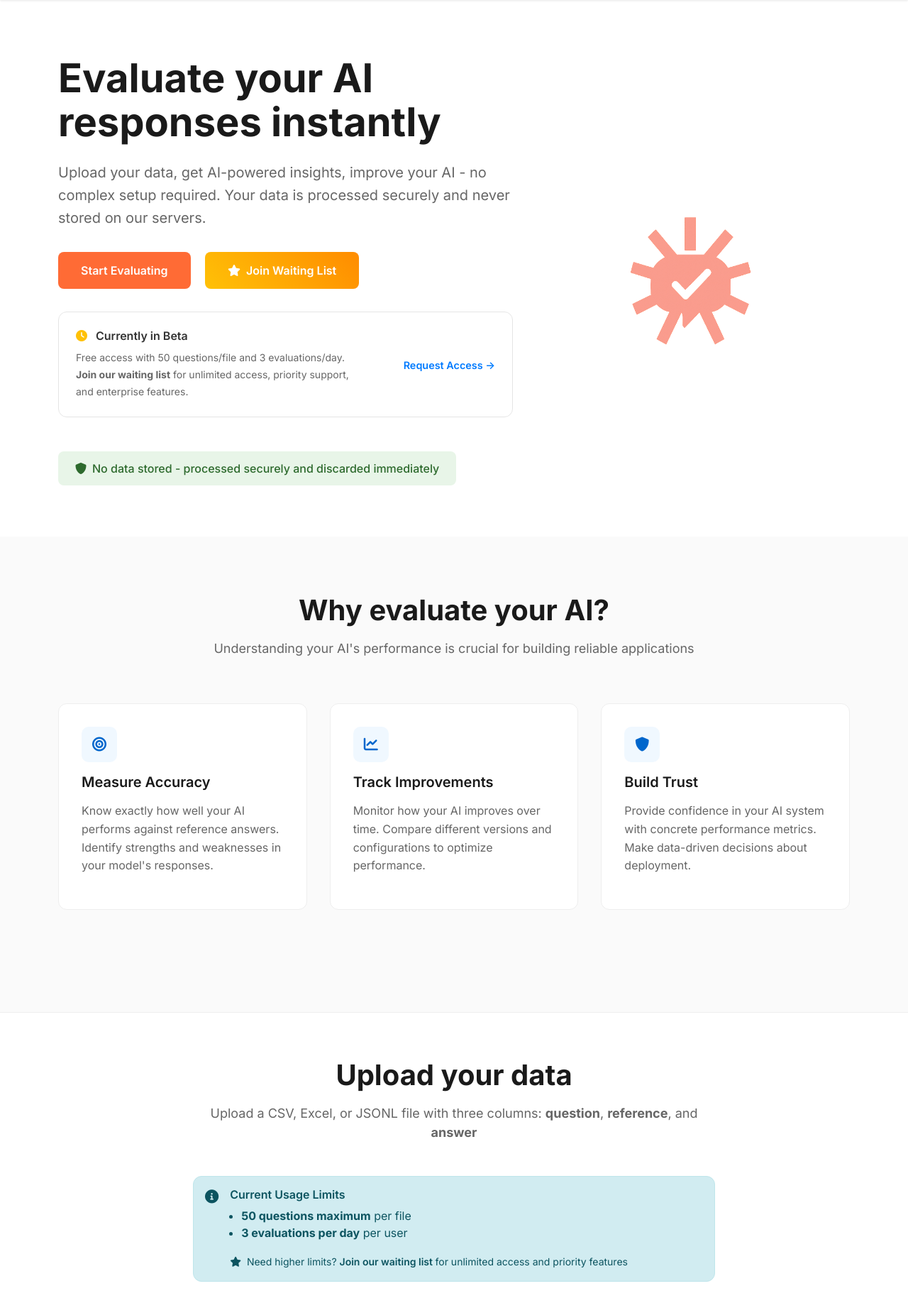
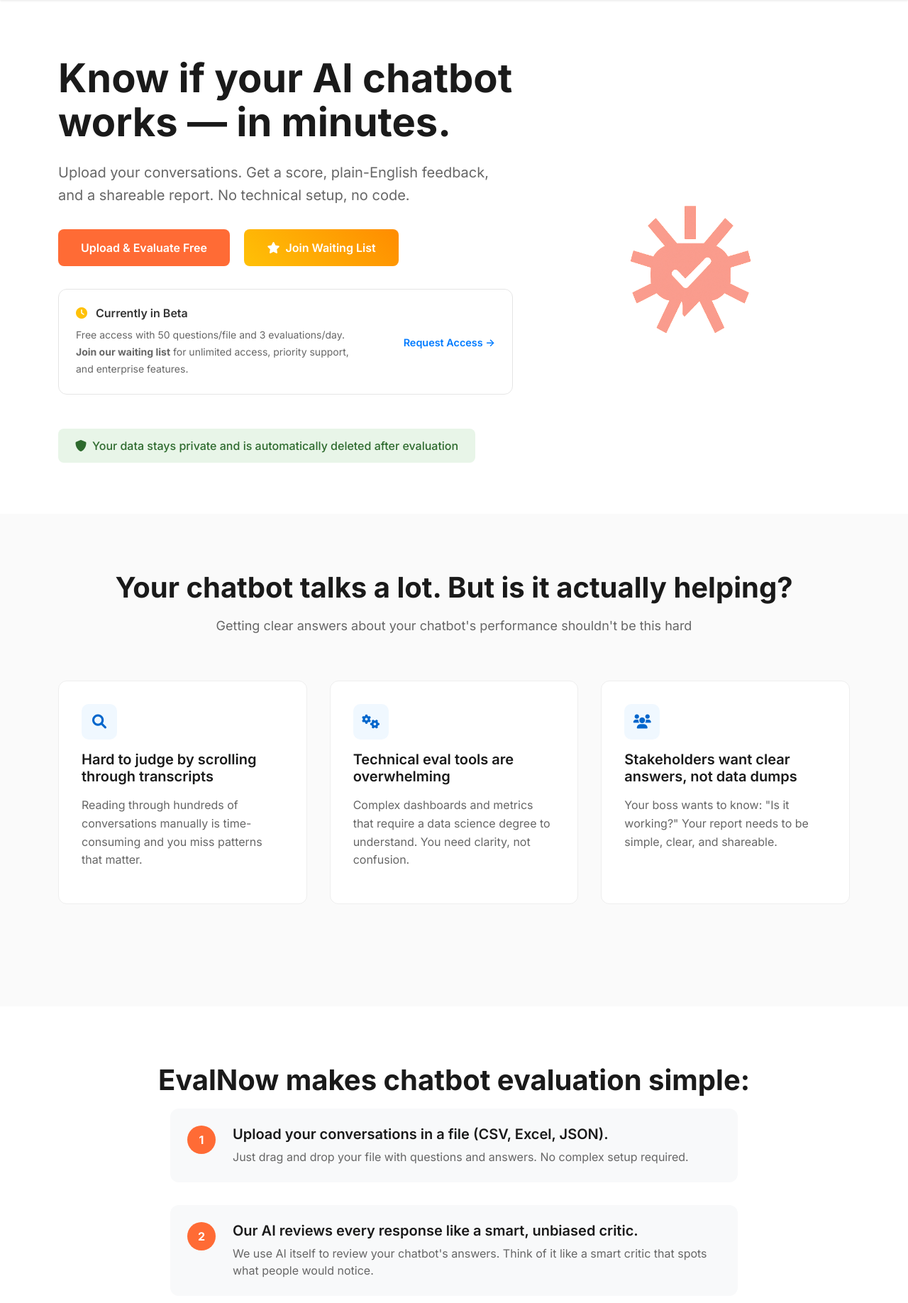
Before and after one commit to ravediamond/simple-eval, a FastAPI app: page / in a window 1280 px wide. Shown: the part 78-1914 px from the top of the page at 71% size. Run offline with FastAPI, Linux system fonts and the light colour scheme.

Commit message:
feat: improve landing page

```diff
--- a/templates/landing.html
+++ b/templates/landing.html
@@ -3,7 +3,7 @@
 <head>
     <meta charset="UTF-8">
     <meta name="viewport" content="width=device-width, initial-scale=1.0">
-    <title>EvalNow - AI Response Evaluation Made Easy</title>
+    <title>EvalNow - Know if your AI chatbot works — in minutes</title>
     <link rel="icon" type="image/x-icon" href="/static/public/favicon.ico">
     <link href="https://cdn.jsdelivr.net/npm/bootstrap@5.1.3/dist/css/bootstrap.min.css" rel="stylesheet">
     <link href="https://cdnjs.cloudflare.com/ajax/libs/font-awesome/6.0.0/css/all.min.css" rel="stylesheet">
@@ -230,15 +230,14 @@
             <div class="row align-items-center">
                 <div class="col-lg-7">
                     <h1 class="hero-title">
-                        Evaluate your AI responses instantly
+                        Know if your AI chatbot works — in minutes.
                     </h1>
                     <p class="hero-subtitle">
-                        Upload your data, get AI-powered insights, improve your AI - no complex setup required.
-                        Your data is processed securely and never stored on our servers.
+                        Upload your conversations. Get a score, plain-English feedback, and a shareable report. No technical setup, no code.
                     </p>
                     <div style="margin-bottom: 2rem;">
                         <a href="#upload" class="cta-button">
-                            Start Evaluating
+                            Upload & Evaluate Free
                         </a>
                         <a href="/waitlist" class="cta-button" style="background: linear-gradient(45deg, #ffc107, #ff8c00); margin-left: 1rem;">
                             <i class="fas fa-star me-2"></i>Join Waiting List
@@ -268,7 +267,7 @@
 
                     <div class="privacy-badge">
                         <i class="fas fa-shield-alt"></i>
-                        No data stored - processed securely and discarded immediately
+                        Your data stays private and is automatically deleted after evaluation
                     </div>
                 </div>
                 <div class="col-lg-5">
@@ -280,46 +279,128 @@
         </div>
     </section>
 
-    <!-- Why Evaluation Section -->
-    <section id="why" style="background: #fafafa; padding: 5rem 0;">
+    <!-- Problem Section -->
+    <section id="problem" style="background: #fafafa; padding: 5rem 0;">
         <div class="container">
-            <h2 class="section-title">Why evaluate your AI?</h2>
+            <h2 class="section-title">Your chatbot talks a lot. But is it actually helping?</h2>
             <p class="section-subtitle">
-                Understanding your AI's performance is crucial for building reliable applications
+                Getting clear answers about your chatbot's performance shouldn't be this hard
             </p>
 
             <div class="feature-grid">
                 <div class="feature-card">
                     <div class="feature-icon">
-                        <i class="fas fa-bullseye"></i>
+                        <i class="fas fa-search"></i>
                     </div>
-                    <h5 style="font-weight: 600; margin-bottom: 1rem; color: #1a1a1a;">Measure Accuracy</h5>
+                    <h5 style="font-weight: 600; margin-bottom: 1rem; color: #1a1a1a;">Hard to judge by scrolling through transcripts</h5>
                     <p style="color: #666; line-height: 1.6;">
-                        Know exactly how well your AI performs against reference answers.
-                        Identify strengths and weaknesses in your model's responses.
+                        Reading through hundreds of conversations manually is time-consuming and you miss patterns that matter.
                     </p>
                 </div>
 
                 <div class="feature-card">
                     <div class="feature-icon">
-                        <i class="fas fa-chart-line"></i>
+                        <i class="fas fa-cogs"></i>
                     </div>
-                    <h5 style="font-weight: 600; margin-bottom: 1rem; color: #1a1a1a;">Track Improvements</h5>
+                    <h5 style="font-weight: 600; margin-bottom: 1rem; color: #1a1a1a;">Technical eval tools are overwhelming</h5>
                     <p style="color: #666; line-height: 1.6;">
-                        Monitor how your AI improves over time. Compare different versions
-                        and configurations to optimize performance.
+                        Complex dashboards and metrics that require a data science degree to understand. You need clarity, not confusion.
                     </p>
                 </div>
 
                 <div class="feature-card">
                     <div class="feature-icon">
-                        <i class="fas fa-shield-alt"></i>
+                        <i class="fas fa-users"></i>
                     </div>
-                    <h5 style="font-weight: 600; margin-bottom: 1rem; color: #1a1a1a;">Build Trust</h5>
+                    <h5 style="font-weight: 600; margin-bottom: 1rem; color: #1a1a1a;">Stakeholders want clear answers, not data dumps</h5>
                     <p style="color: #666; line-height: 1.6;">
-                        Provide confidence in your AI system with concrete performance metrics.
-                        Make data-driven decisions about deployment.
+                        Your boss wants to know: "Is it working?" Your report needs to be simple, clear, and shareable.
                     </p>
+                </div>
+            </div>
+        </div>
+    </section>
+
+    <!-- Solution Section -->
+    <section id="solution" style="background: white; padding: 5rem 0;">
+        <div class="container">
+            <div class="row justify-content-center">
+                <div class="col-lg-10">
+                    <h2 class="section-title">EvalNow makes chatbot evaluation simple:</h2>
+                    <div style="max-width: 800px; margin: 0 auto 3rem;">
+                        <div style="display: flex; align-items: flex-start; margin-bottom: 2rem; padding: 1.5rem; background: #f8f9fa; border-radius: 12px;">
+                            <div style="background: #ff6b35; color: white; width: 40px; height: 40px; border-radius: 50%; display: flex; align-items: center; justify-content: center; font-weight: bold; margin-right: 1.5rem; flex-shrink: 0;">1</div>
+                            <div>
+                                <h5 style="margin-bottom: 0.5rem; color: #1a1a1a; font-weight: 600;">Upload your conversations in a file (CSV, Excel, JSON).</h5>
+                                <p style="color: #666; margin: 0; line-height: 1.5;">Just drag and drop your file with questions and answers. No complex setup required.</p>
+                            </div>
+                        </div>
+
+                        <div style="display: flex; align-items: flex-start; margin-bottom: 2rem; padding: 1.5rem; background: #f8f9fa; border-radius: 12px;">
+                            <div style="background: #ff6b35; color: white; width: 40px; height: 40px; border-radius: 50%; display: flex; align-items: center; justify-content: center; font-weight: bold; margin-right: 1.5rem; flex-shrink: 0;">2</div>
+                            <div>
+                                <h5 style="margin-bottom: 0.5rem; color: #1a1a1a; font-weight: 600;">Our AI reviews every response like a smart, unbiased critic.</h5>
+                                <p style="color: #666; margin: 0; line-height: 1.5;">We use AI itself to review your chatbot's answers. Think of it like a smart critic that spots what people would notice.</p>
+                            </div>
+                        </div>
+
+                        <div style="display: flex; align-items: flex-start; margin-bottom: 2rem; padding: 1.5rem; background: #f8f9fa; border-radius: 12px;">
+                            <div style="background: #ff6b35; color: white; width: 40px; height: 40px; border-radius: 50%; display: flex; align-items: center; justify-content: center; font-weight: bold; margin-right: 1.5rem; flex-shrink: 0;">3</div>
+                            <div>
+                                <h5 style="margin-bottom: 0.5rem; color: #1a1a1a; font-weight: 600;">You get:</h5>
+                                <ul style="color: #666; margin: 0.5rem 0 0 0; line-height: 1.6;">
+                                    <li><strong>An overall score</strong></li>
+                                    <li><strong>A clear explanation of strengths and weaknesses</strong></li>
+                                    <li><strong>Practical advice on what to improve</strong></li>
+                                    <li><strong>A polished PDF report to share with your team</strong></li>
+                                </ul>
+                            </div>
+                        </div>
+                    </div>
+                </div>
+            </div>
+        </div>
+    </section>
+
+    <!-- Social Proof Section -->
+    <section style="background: #fafafa; padding: 4rem 0;">
+        <div class="container">
+            <div class="text-center mb-4">
+                <h2 class="section-title">Perfect for:</h2>
+            </div>
+            <div class="row">
+                <div class="col-lg-4 mb-4">
+                    <div class="feature-card" style="height: 100%; text-align: center;">
+                        <div class="feature-icon">
+                            <i class="fas fa-user-tie"></i>
+                        </div>
+                        <h5 style="font-weight: 600; margin-bottom: 1rem; color: #1a1a1a;">Product managers</h5>
+                        <p style="color: #666; line-height: 1.6;">
+                            Know if your bot is meeting the mark
+                        </p>
+                    </div>
+                </div>
+                <div class="col-lg-4 mb-4">
+                    <div class="feature-card" style="height: 100%; text-align: center;">
+                        <div class="feature-icon">
+                            <i class="fas fa-users"></i>
+                        </div>
+                        <h5 style="font-weight: 600; margin-bottom: 1rem; color: #1a1a1a;">Team leads</h5>
+                        <p style="color: #666; line-height: 1.6;">
+                            Bring a clear report to your next review
+                        </p>
+                    </div>
+                </div>
+                <div class="col-lg-4 mb-4">
+                    <div class="feature-card" style="height: 100%; text-align: center;">
+                        <div class="feature-icon">
+                            <i class="fas fa-rocket"></i>
+                        </div>
+                        <h5 style="font-weight: 600; margin-bottom: 1rem; color: #1a1a1a;">Founders</h5>
+                        <p style="color: #666; line-height: 1.6;">
+                            Show investors or clients measurable progress
+                        </p>
+                    </div>
                 </div>
             </div>
         </div>
@@ -330,7 +411,7 @@
         <div class="container">
             <div class="row justify-content-center">
                 <div class="col-lg-8">
-                    <h2 class="section-title">Upload your data</h2>
+                    <h2 class="section-title">Try it free — upload your chatbot's answers today</h2>
                     <p class="section-subtitle">
                         Upload a CSV, Excel, or JSONL file with three columns:
                         <strong>question</strong>, <strong>reference</strong>, and <strong>answer</strong>
@@ -502,7 +583,7 @@
         <div class="container">
             <div class="row">
                 <div class="col-md-6">
-                    <p class="mb-0" style="color: #666;">&copy; 2024 EvalNow. All rights reserved.</p>
+                    <p class="mb-0" style="color: #666;">&copy; 2024 EvalNow. Evaluation without the headache. Powered by AI, explained for humans.</p>
                 </div>
                 <div class="col-md-6 text-md-end">
                     <a href="/" style="color: #666; text-decoration: none; margin: 0 1rem;">Home</a>
```
